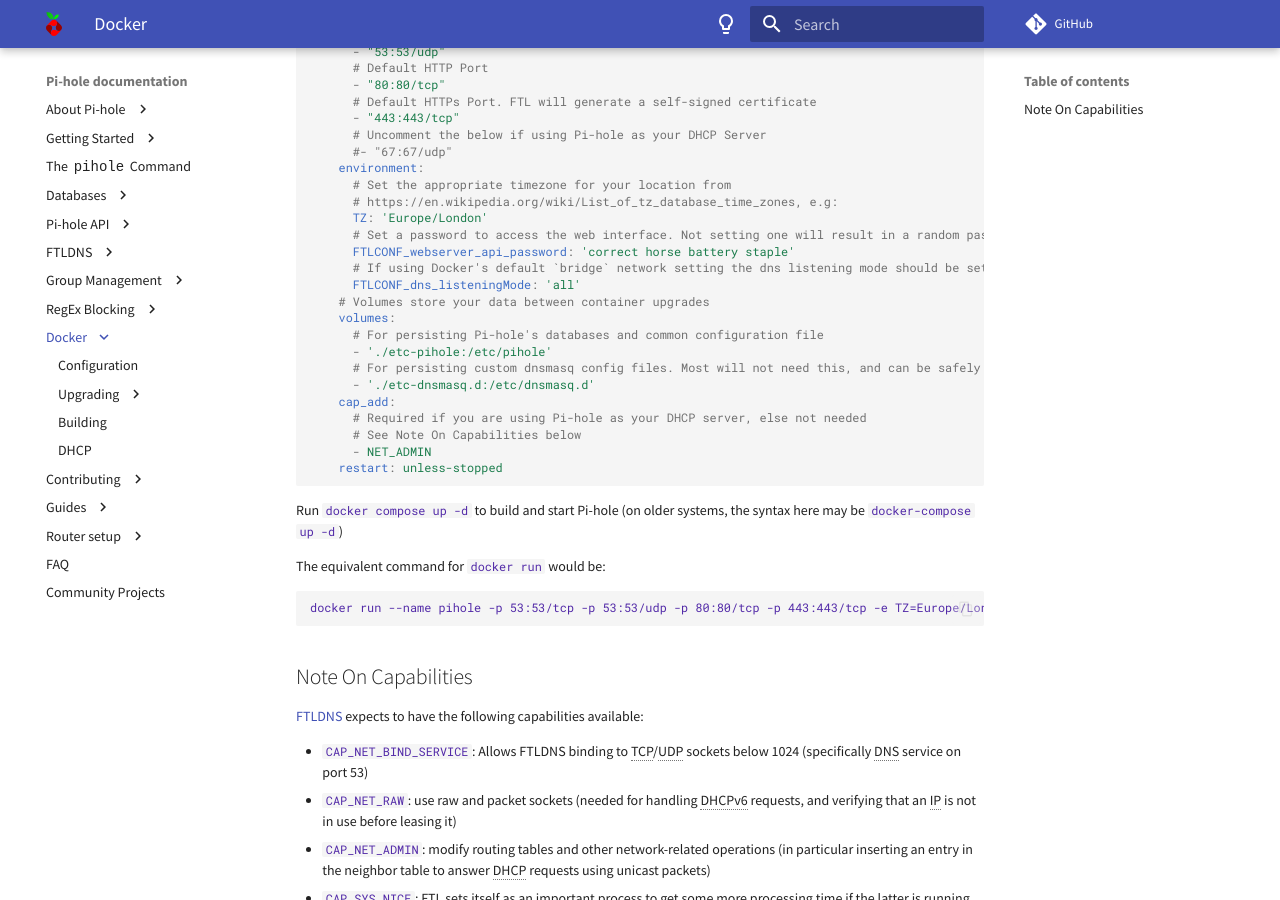
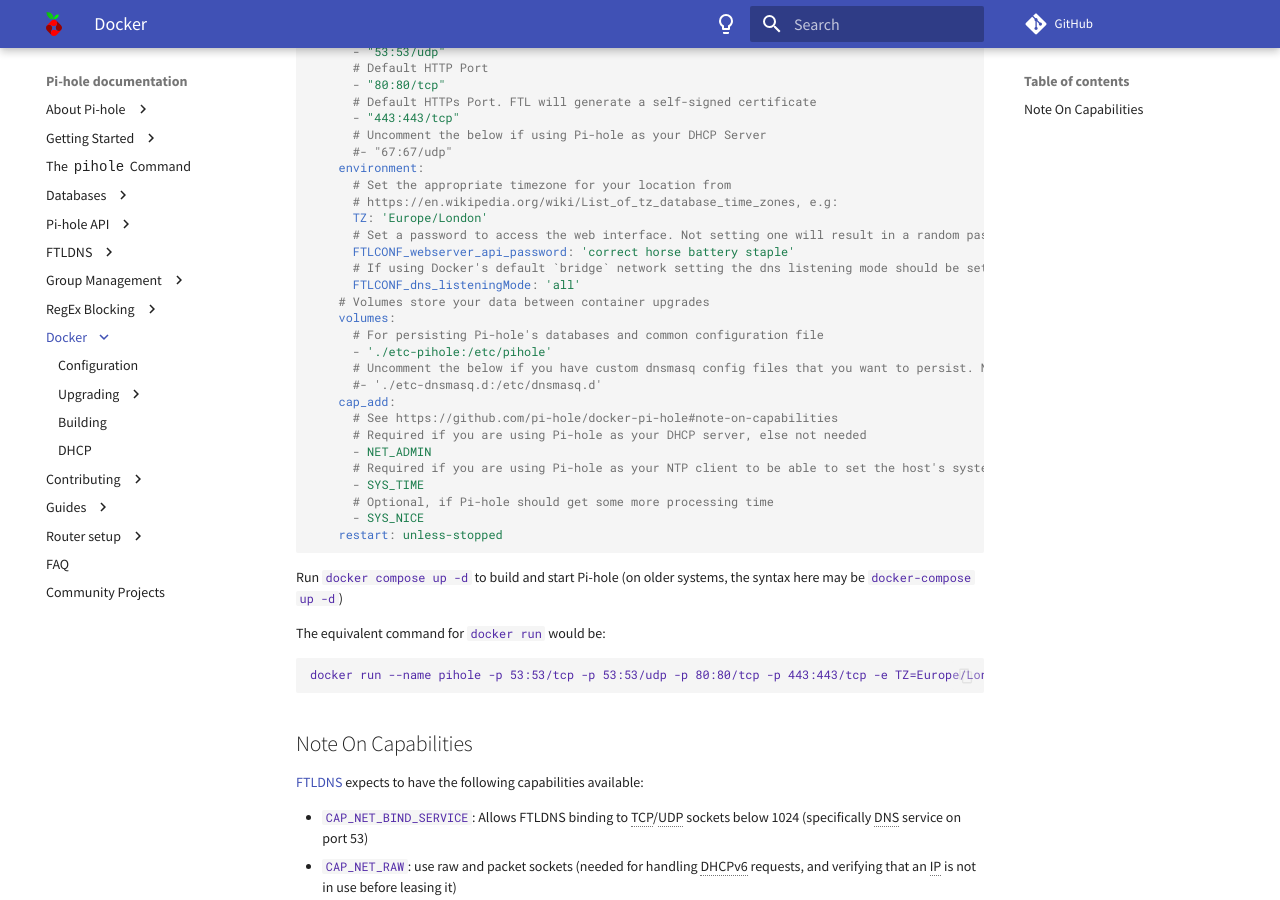
Before and after one commit to pi-hole/docs, an MkDocs documentation site: the page built from docs/docker/index.md, in a window 1280 px wide and 900 px high, scrolled down 359 px. Built offline with MkDocs 1.6.1 and Material for MkDocs 9.7.7, drawn with Linux system fonts in a browser that asks for light colours; comment, search, counter and statistics services are not loaded.

Commit message:
Update docker compose example
Signed-off-by: yubiuser <github@yubiuser.dev>

````diff
--- a/docs/docker/index.md
+++ b/docs/docker/index.md
@@ -24,18 +24,22 @@
       TZ: 'Europe/London'
       # Set a password to access the web interface. Not setting one will result in a random password being assigned
       FTLCONF_webserver_api_password: 'correct horse battery staple'
-      # If using Docker's default `bridge` network setting the dns listening mode should be set to 'all'3
+      # If using Docker's default `bridge` network setting the dns listening mode should be set to 'all'
       FTLCONF_dns_listeningMode: 'all'
     # Volumes store your data between container upgrades
     volumes:
       # For persisting Pi-hole's databases and common configuration file
       - './etc-pihole:/etc/pihole'
-      # For persisting custom dnsmasq config files. Most will not need this, and can be safely removed/commented out
-      - './etc-dnsmasq.d:/etc/dnsmasq.d'
+      # Uncomment the below if you have custom dnsmasq config files that you want to persist. Not needed for most starting fresh with Pi-hole v6. If you're upgrading from v5 you and have used this directory before, you should keep it enabled for the first v6 container start to allow for a complete migration. It can be removed afterwards. Needs environment variable FTLCONF_misc_etc_dnsmasq_d: 'true'
+      #- './etc-dnsmasq.d:/etc/dnsmasq.d'
     cap_add:
+      # See https://github.com/pi-hole/docker-pi-hole#note-on-capabilities
       # Required if you are using Pi-hole as your DHCP server, else not needed
-      # See Note On Capabilities below
       - NET_ADMIN
+      # Required if you are using Pi-hole as your NTP client to be able to set the host's system time
+      - SYS_TIME
+      # Optional, if Pi-hole should get some more processing time
+      - SYS_NICE
     restart: unless-stopped
 ```
 
````
